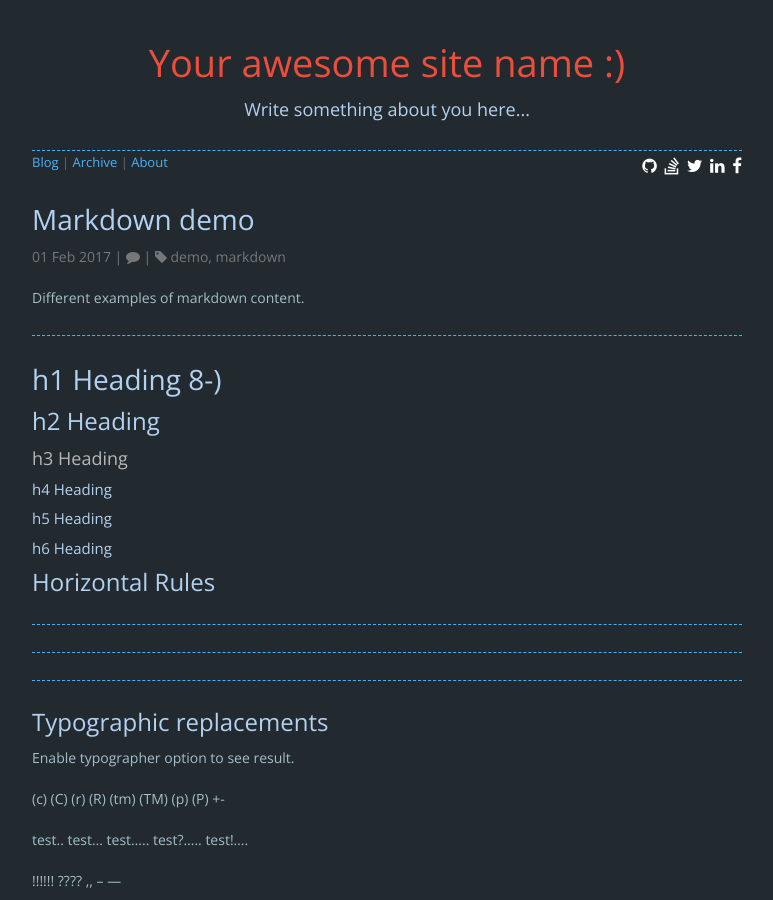
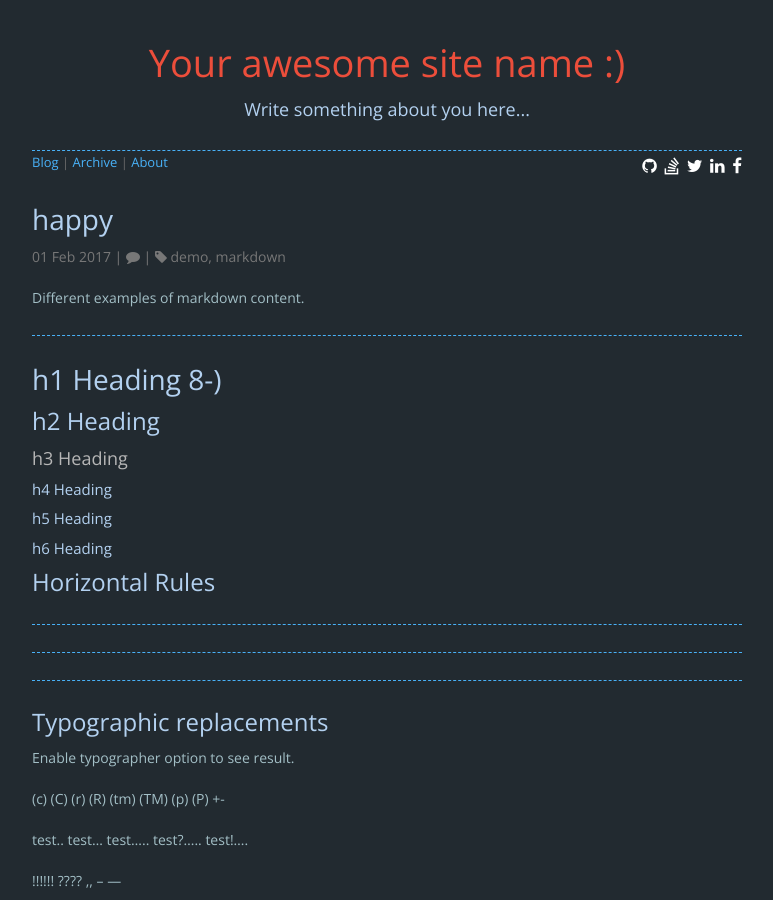
Before and after one commit to kirqe/autm-rb, a Jekyll site: the page built from _posts/2017-02-01-markdown-demo.md, in a window 1280 px wide and 900 px high. Shown: the whole window, without its empty margins (253-1026 px from the left). Built offline with Jekyll 4.4.1, drawn with Linux system fonts in a browser that asks for light colours; nearby versions of some CDN libraries; emoji names are drawn with the system emoji font; comment, search, counter and statistics services are not loaded.

Commit message:
Add files via upload

```diff
--- a/_posts/2017-02-01-markdown-demo.md
+++ b/_posts/2017-02-01-markdown-demo.md
@@ -1,5 +1,5 @@
 ---
-title: "Markdown demo"
+title: "happy"
 tags: [demo, markdown]
 ---
 
```
